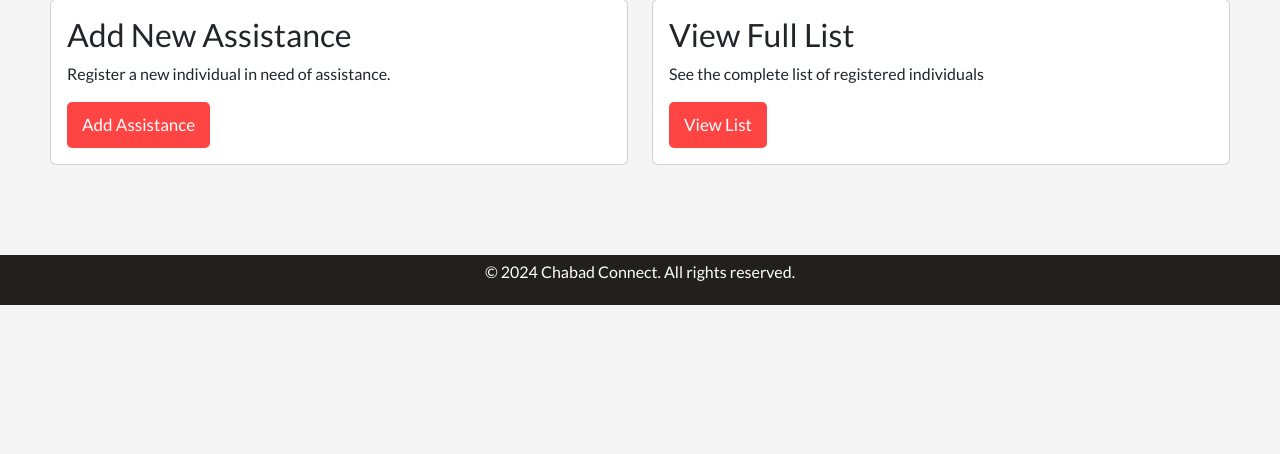
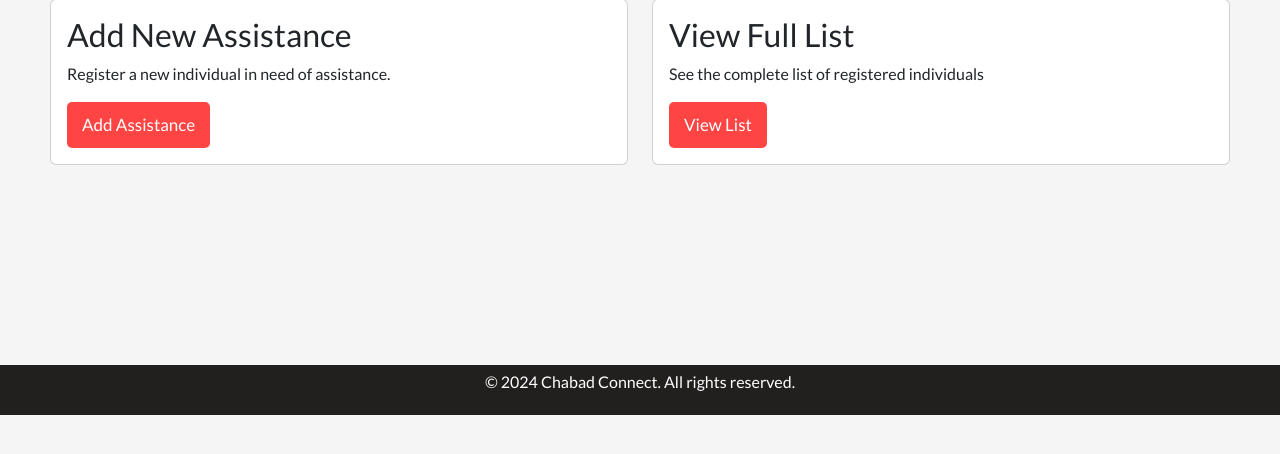
Before and after one commit to zoharsw/ChabadConnect, a PHP site: page /Assistance.php in a window 1280 px wide. Shown: the part 285-739 px from the top of the page. Run offline with PHP 8.4, Linux system fonts and the light colour scheme; the visitor is signed in with stand-in values (Sample User, id 1).

Commit message:
Update Assistance.css

```diff
--- a/css/Assistance.css
+++ b/css/Assistance.css
@@ -126,6 +126,6 @@ nav ul li a.active {
 }
 
 footer {
-    margin-top: 90px;
+    margin-top: 200px;
     padding: 5px;
 }
```
